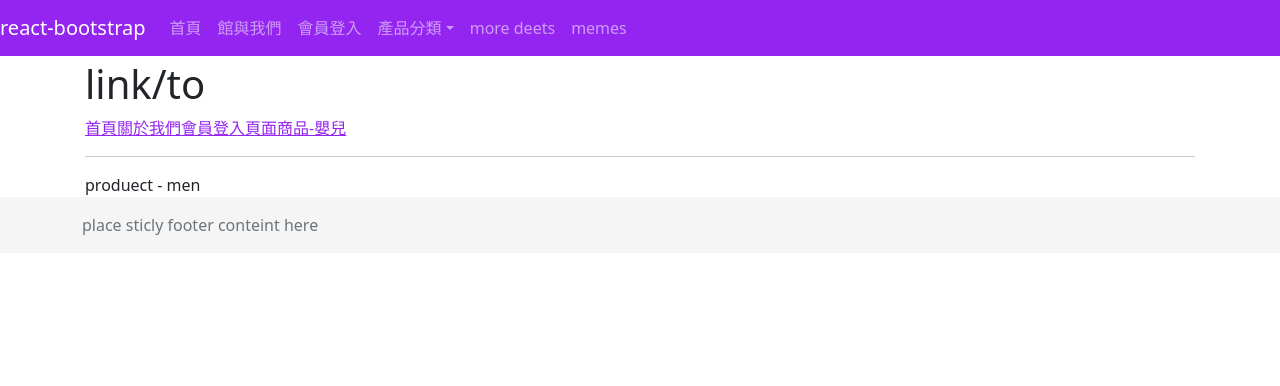
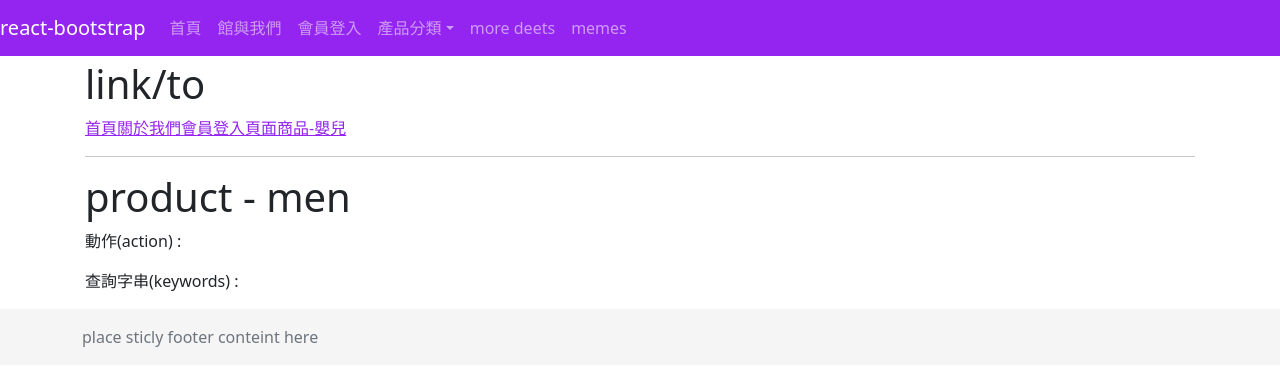
Before and after one commit to esw4soft/react_practice2, a React (Create React App) app: page /product/men in a window 1280 px wide. Shown: the top 386 px of the page. Built offline with nearby package versions, Linux system fonts and the light colour scheme.

Commit message:
查詢網址參數

```diff
--- a/src/pages/ProductMen.js
+++ b/src/pages/ProductMen.js
@@ -1,7 +1,29 @@
 import React from 'react'
 
+// 高階元件樣式(HOC) 增強元件用
+import { withRouter } from 'react-router-dom'
+
 function ProductMen(props) {
-  return <>produect - men</>
+  console.log(props)
+
+  let searchParams = new URLSearchParams(
+    props.location.search
+  )
+
+  // iterate the search parameters
+  for (let p of searchParams) {
+    console.log(p)
+  }
+
+  return (
+    <>
+      <h1>product - men</h1>
+      <p>動作(action) : {searchParams.get('action')}</p>
+      <p>
+        查詢字串(keywords) : {searchParams.get('keywords')}
+      </p>
+    </>
+  )
 }
 
-export default ProductMen
+export default withRouter(ProductMen)
```
